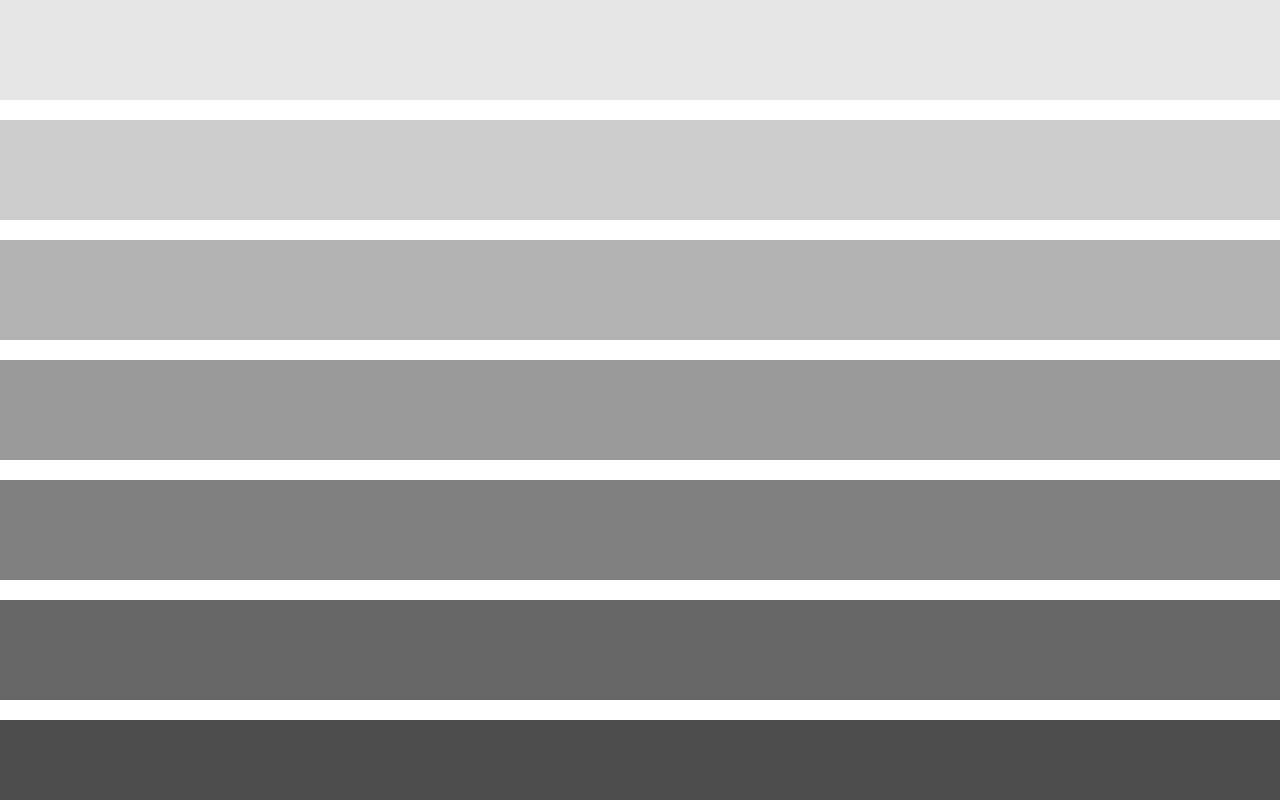
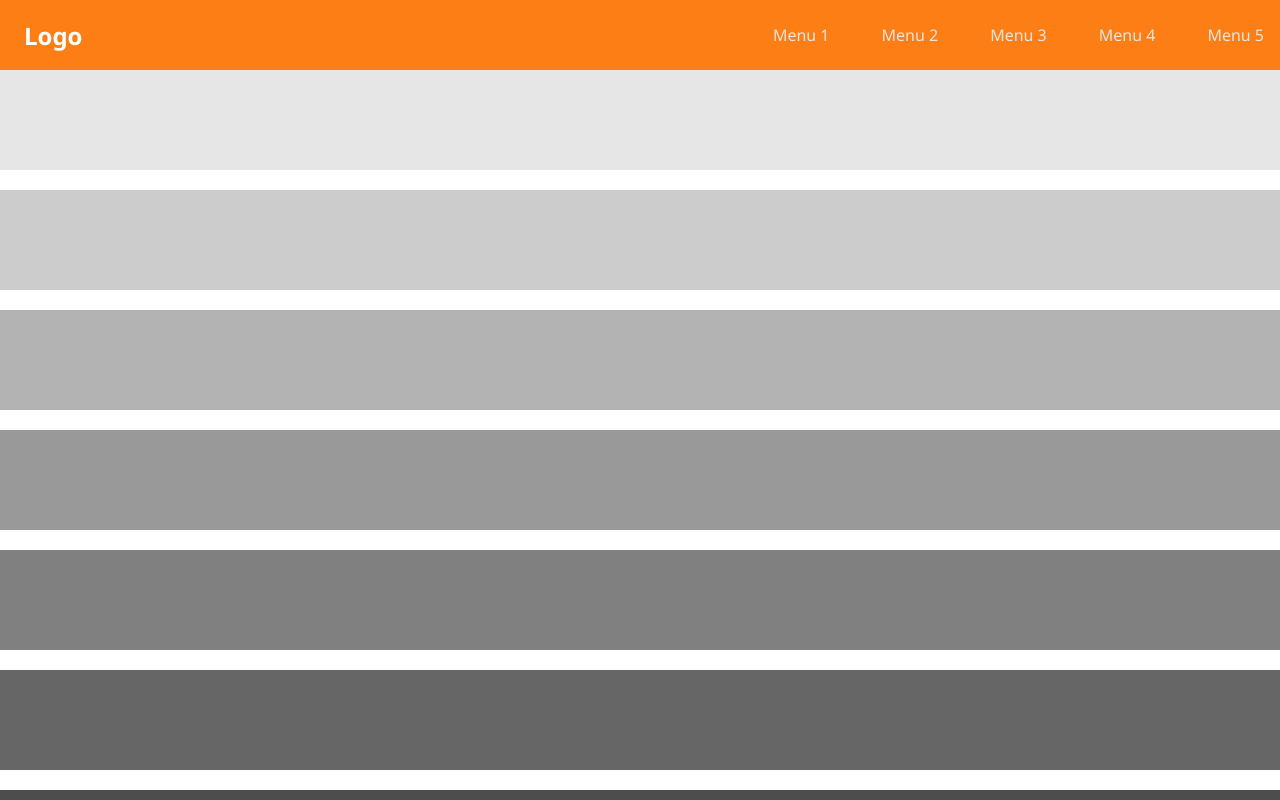
Before and after one commit to hamidmatin/WebII_Sat_PM, a plain HTML site: page index.html in a window 1280 px wide. Shown: the top 800 px of the page. Drawn offline with Linux system fonts and the light colour scheme.

Commit message:
Nesing and parent

```diff
--- a/index.html
+++ b/index.html
@@ -13,6 +13,16 @@
     </style>
   </head>
   <body>
+    <nav>
+      <a href="#">Logo</a>
+      <ul>
+        <li><a href="#">Menu 1</a></li>
+        <li><a href="#">Menu 2</a></li>
+        <li><a href="#">Menu 3</a></li>
+        <li><a href="#">Menu 4</a></li>
+        <li><a href="#">Menu 5</a></li>
+      </ul>
+    </nav>
     <div class="gray-100"></div>
     <div class="gray-200"></div>
     <div class="gray-300"></div>
--- /dev/null
+++ b/scss/_4_nesting.scss
@@ -0,0 +1,63 @@
+nav {
+  background-color: $orange;
+  display: flex;
+  justify-content: space-between;
+  align-items: center;
+
+  // decendant selector
+  a {
+    text-decoration: none;
+    color: $white;
+    display: block;
+  }
+  ul {
+    list-style: none;
+    display: flex;
+
+    a{
+      color: $gray-100;
+      padding: 8px 16px;
+
+      /* & => parent */
+      &:hover{
+        color: $white;
+        background-color: darken($orange, 10%);
+      }
+      body[dir="rtl"] & {
+        font-size: 20px;
+        font-family: 'Segoe UI', Tahoma, Geneva, Verdana, sans-serif;
+      }
+
+    }
+    li{
+      // sibling selector
+      +li{
+      margin-left: 20px;
+      }
+    }
+  }
+
+  // child selector
+  > a{
+    font-size: 1.5em;
+    font-weight: bold;
+    padding: 16px 24px;
+  }
+}
+
+.btn{
+  display: inline-block;
+  text-decoration: none;
+  padding: .5em 1em;
+  &-primary{
+    background-color: $primary;
+    color: $white;
+    &:hover{
+      background-color: darken($primary, 10%);
+    }
+  }
+
+  &-secondary{
+    background-color: $secondary;
+  }
+}
--- a/scss/style.scss
+++ b/scss/style.scss
@@ -1,3 +1,4 @@
 @import "1_variable";
 @import "2_reset";
 @import "3_typography";
+@import "4_nesting";
```
Also changed, not shown: css/style.css, css/style.min.css, 2 other files.
